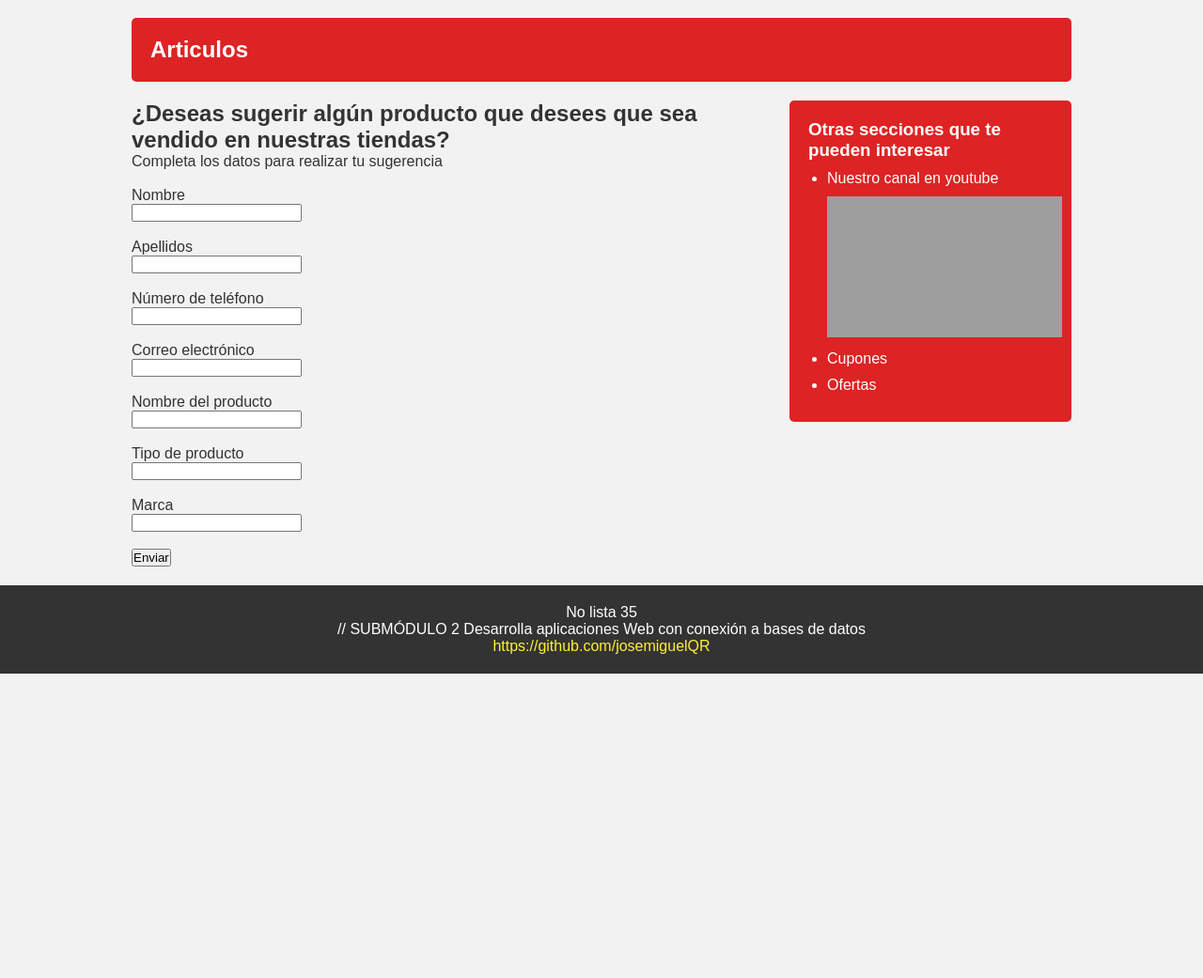
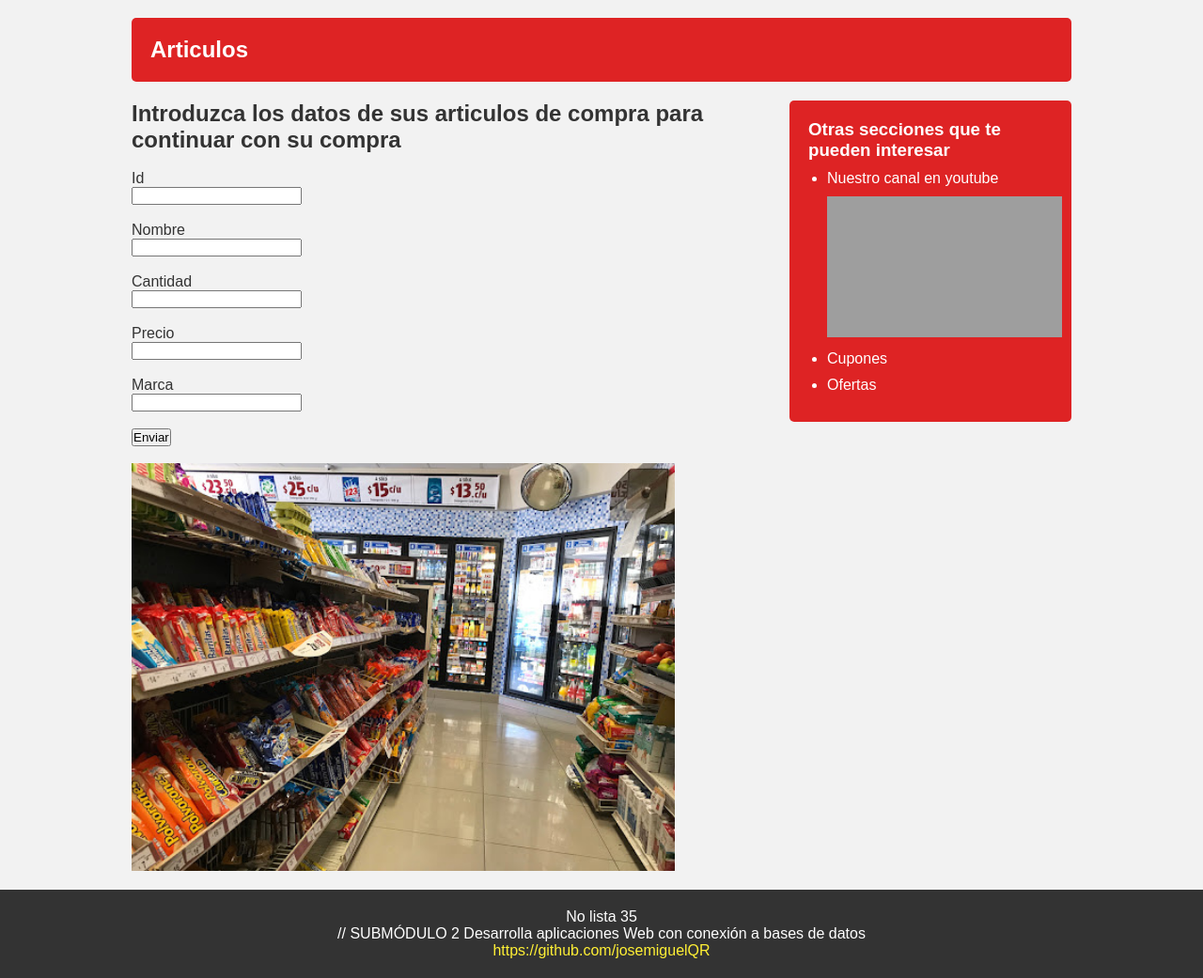
Before and after one commit to josemiguelQR/Oxxophp, a PHP site: page /articulos.php in a window 1280 px wide. Shown: the part 84-1125 px from the top of the page at 94% size. Before the commit the page ends 801 px from the top, so only its background shows below. Run offline with PHP 8.4, Linux system fonts and the light colour scheme; grey boxes are pictures that could not be loaded.

Commit message:
corregido

```diff
--- a/articulos.php
+++ b/articulos.php
@@ -6,26 +6,26 @@
 			</div>
 
 			<div class="articulo">
-			<h1>¿Deseas sugerir algún producto que desees que sea vendido en nuestras tiendas?<br>
 
-			</h1>
-            <p>Completa los datos para realizar tu sugerencia</p><br>
+<h1>Introduzca los datos de sus articulos de compra
+  para continuar con su compra
+</h1><br>
+
 <form>
-  <label for="fname">Nombre</label><br>
-  <input type="text" id="fname" name="fname"><br><br>
-  <label for="lname">Apellidos</label><br>
-  <input type="text" id="lname" name="lname"><br><br>
-  <label for="tfno">Número de teléfono</label><br>
-  <input type="text" id="tfno" name="tfno"><br><br>
-  <label for="correo">Correo electrónico</label><br>
-  <input type="text" id="correo" name="correo"><br><br>
-  <label for="producto">Nombre del producto</label><br>
-  <input type="text" id="producto" name="producto"><br><br>
-  <label for="tipo">Tipo de producto</label><br>
-  <input type="text" id="tipo" name="tipo"><br><br>
+  <label for="id">Id</label><br>
+  <input type="text" id="id" name="id"><br><br>
+  <label for="name">Nombre</label><br>
+  <input type="text" id="name" name="name"><br><br>
+  <label for="cantidad">Cantidad</label><br>
+  <input type="text" id="cantidad" name="cantidad"><br><br>
+  <label for="precio">Precio</label><br>
+  <input type="text" id="precio" name="precio"><br><br>
   <label for="marca">Marca</label><br>
   <input type="text" id="marca" name="marca"><br><br>
-  <input type="submit" value="Enviar">
+  <input type="submit" value="Enviar"><br><br>
+  <div class="articulos">
+				<img src="img/articulos.jpg" alt="FalconMasters">
+			</div>
 			</div>
 
 			<?php include("sidebar.php"); ?>
--- a/estilos.css
+++ b/estilos.css
@@ -46,6 +46,17 @@ header {
 	width:95%;
 	vertical-align: top;
 }
+
+.articulos img {
+	width:85%;
+	vertical-align: top;
+}
+
+.familia img {
+	width:55%;
+	vertical-align: top;
+}
+
 nav {
 	float: right;
 }
```
Also changed, not shown: empleado.php (+6 -3 lines), img/articulos.jpg (added), img/familia.png (added).
